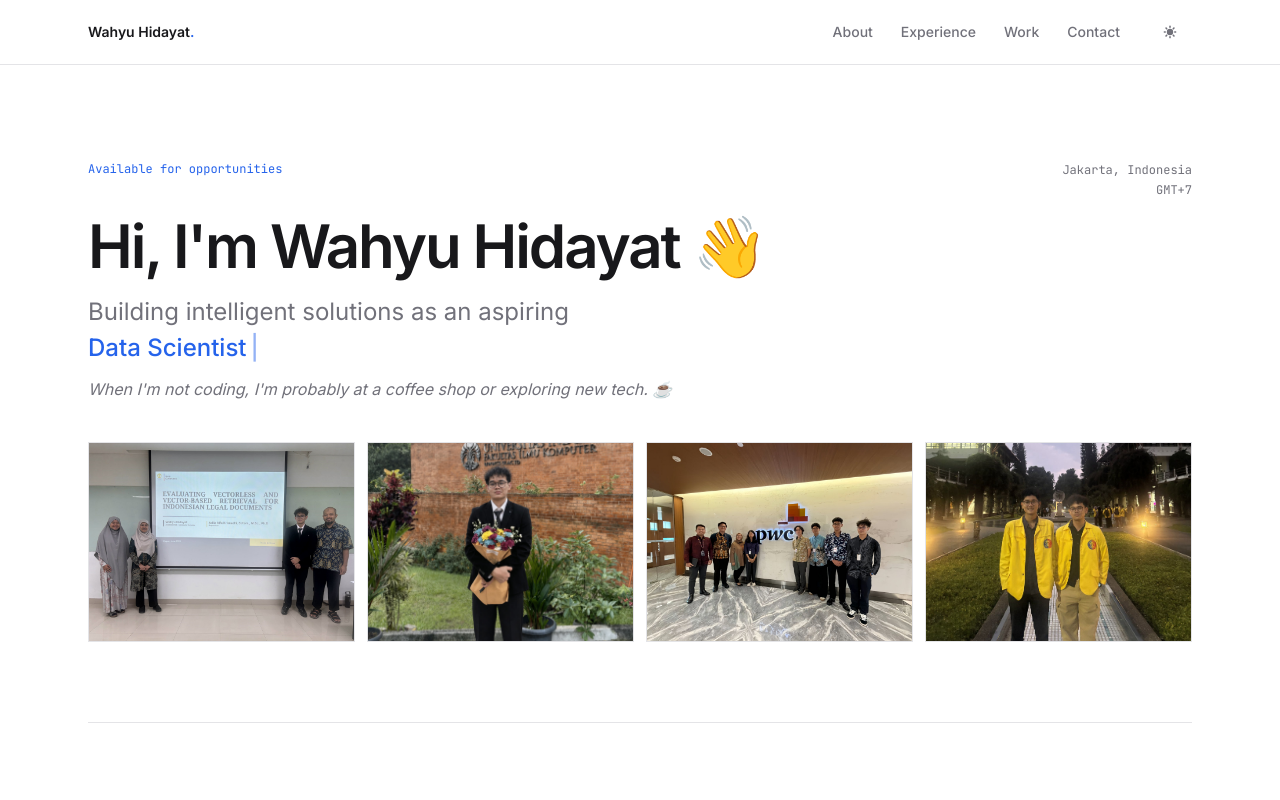
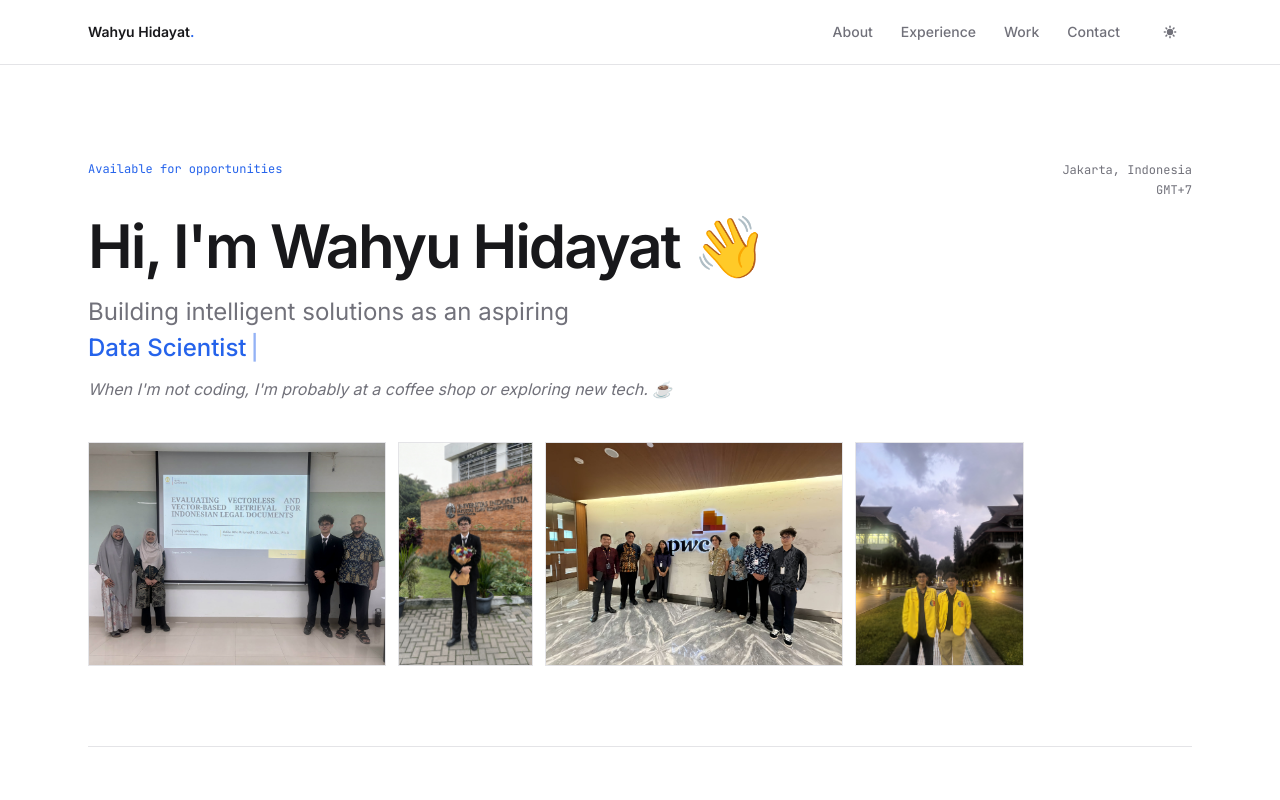
Before and after one commit to wahyuhiddayat/wahyuht, a Next.js app: page / in a window 1280 px wide. Shown: the top 800 px of the page. Built offline with nearby package versions, Linux system fonts and the light colour scheme.

Commit message:
feat: show hero photos at native aspect ratio and fix image quality config

```diff
--- a/next.config.js
+++ b/next.config.js
@@ -17,6 +17,9 @@ const csp = [
 
 /** @type {import('next').NextConfig} */
 const nextConfig = {
+  images: {
+    qualities: [75, 90],
+  },
   async headers() {
     return [
       {
--- a/src/components/sections/HeroSection.tsx
+++ b/src/components/sections/HeroSection.tsx
@@ -5,10 +5,10 @@ import TypingAnimation from "@/components/TypingAnimation";
 import { personalData } from "@/data/personal";
 
 const PHOTOS = [
-  { src: "/images/hero-thesis-committee.jpg", alt: "Wahyu presenting his thesis defense with the examining committee" },
-  { src: "/images/hero-thesis-defense.jpg", alt: "Wahyu at his thesis defense, Fakultas Ilmu Komputer UI" },
-  { src: "/images/hero-pwc-tour.jpg", alt: "Wahyu with colleagues on a company visit to PwC" },
-  { src: "/images/hero-campus-dusk.jpg", alt: "Wahyu and a friend on Universitas Indonesia campus at dusk" },
+  { src: "/images/hero-thesis-committee.jpg", alt: "Wahyu presenting his thesis defense with the examining committee", width: 480, height: 360 },
+  { src: "/images/hero-thesis-defense.jpg", alt: "Wahyu at his thesis defense, Fakultas Ilmu Komputer UI", width: 324, height: 540 },
+  { src: "/images/hero-pwc-tour.jpg", alt: "Wahyu with colleagues on a company visit to PwC", width: 480, height: 360 },
+  { src: "/images/hero-campus-dusk.jpg", alt: "Wahyu and a friend on Universitas Indonesia campus at dusk", width: 405, height: 540 },
 ];
 
 export default function HeroSection() {
@@ -42,22 +42,18 @@ export default function HeroSection() {
         </p>
       </div>
 
-      <div className="grid grid-cols-2 sm:grid-cols-4 gap-2 sm:gap-3">
+      <div className="flex flex-wrap items-start gap-2 sm:gap-3">
         {PHOTOS.map((photo) => (
-          <div
+          <Image
             key={photo.src}
-            className="relative aspect-[4/3] border border-hairline overflow-hidden bg-hairline/20"
-          >
-            <Image
-              src={photo.src}
-              alt={photo.alt}
-              fill
-              loading="eager"
-              sizes="(min-width: 640px) 25vw, 50vw"
-              quality={90}
-              className="object-cover"
-            />
-          </div>
+            src={photo.src}
+            alt={photo.alt}
+            width={photo.width}
+            height={photo.height}
+            loading="eager"
+            quality={90}
+            className="h-40 sm:h-56 w-auto border border-hairline bg-hairline/20"
+          />
         ))}
       </div>
     </section>
```
Also changed, not shown: public/images/hero-campus-dusk.jpg.
